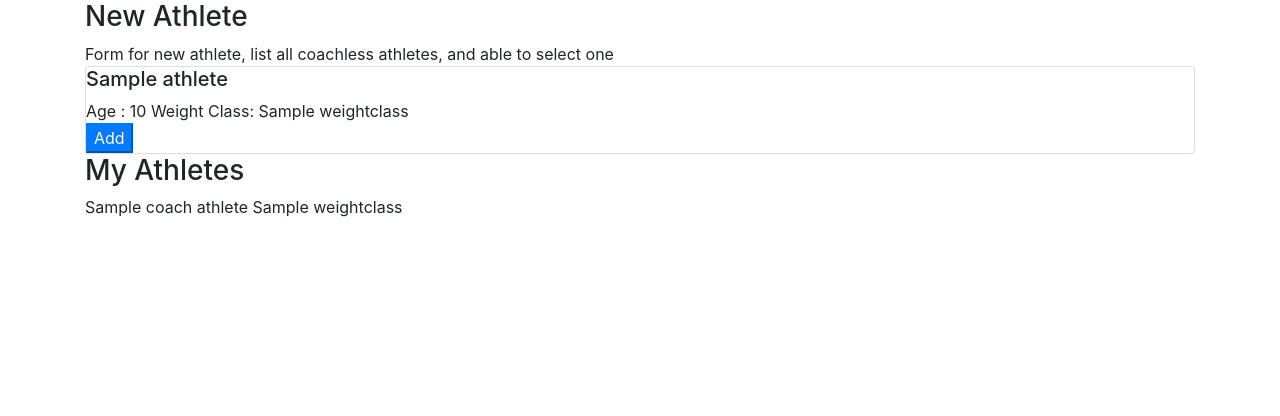
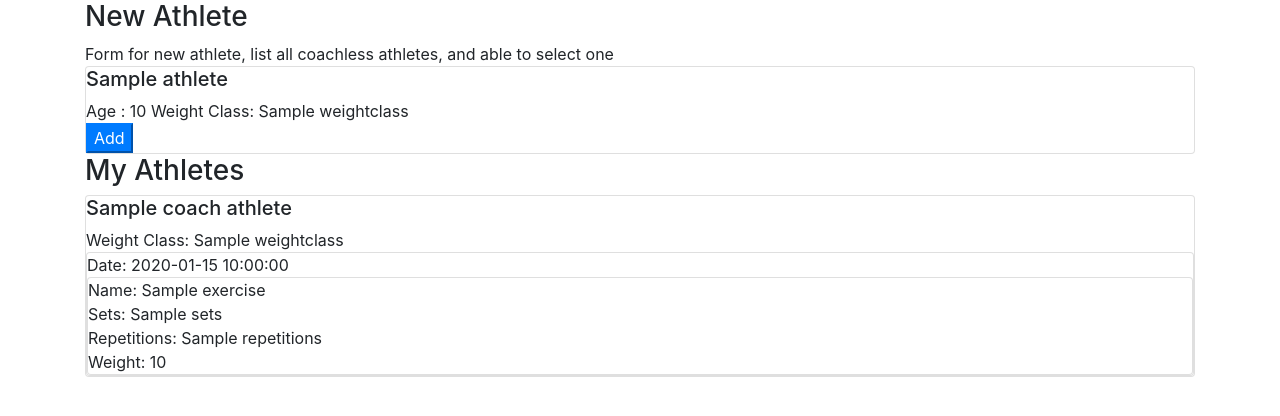
Before and after one commit to Thomas-Elder/py.cc-ass3, a Flask app: template web/lift/templates/coach/athletes.html in a window 1280 px wide. Shown: the part 56-472 px from the top of the page. Run offline with Flask 2, Linux system fonts and the light colour scheme; the template is opened without the code that fills it: most values are stand-ins (such as "Sample title", 1, 10 or a date in 2020); some libraries are stand-ins or nearby versions.

Commit message:
Add formatting for session display on coach page

```diff
--- a/web/lift/templates/coach/athletes.html
+++ b/web/lift/templates/coach/athletes.html
@@ -19,7 +19,26 @@
     {% endfor %}
     <h3>My Athletes</h3>
     {% for coach_athlete in coach_athletes %}
-        {{ coach_athlete.name }} {{ coach_athlete.weightclass }}
+
+        <div class="card">
+            <h5>{{ coach_athlete.name }}</h5>
+            Weight Class: {{ coach_athlete.weightclass }}
+            <div>
+                {% for session in coach_athlete.sessions %}
+                    <div class="card">
+                        Date: {{ session.date }}
+                        {%for exercise in session.exercises %}
+                            <div class="card">
+                                Name: {{ exercise['Name'] }} </br>
+                                Sets: {{ exercise['Sets'] }} </br>
+                                Repetitions: {{ exercise['Repetitions'] }} </br>
+                                Weight: {{ exercise['Weight'] }} </br>
+                            </div>
+                        {% endfor %}
+                    </div>
+                {% endfor %}
+            </div>
+        </div>
     {% endfor %}
 </div>
 {% endblock %}
```
